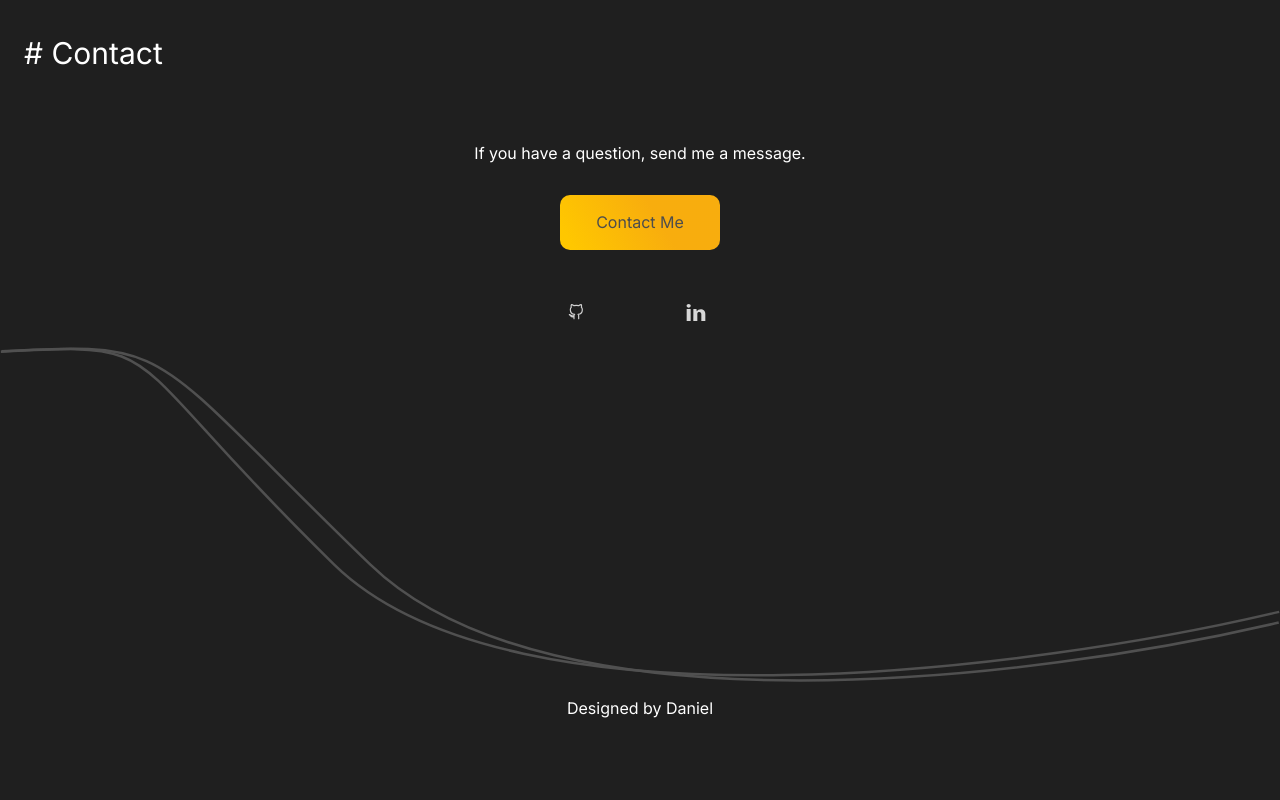
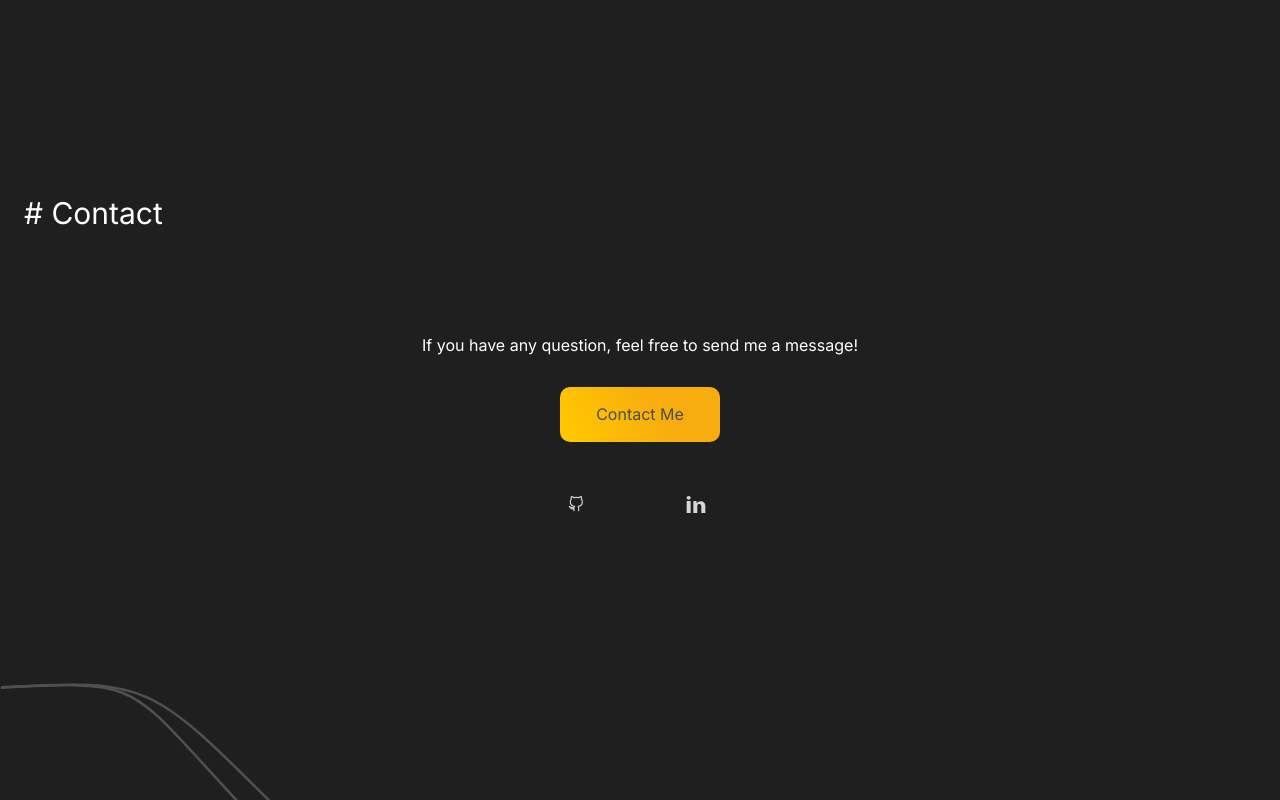
Before and after one commit to NakajimaDaniel/personal-site, a Next.js app: page / in a window 1280 px wide. Shown: the part 3380-4180 px from the top of the page. Before the commit the page ends 4130 px from the top, so only its background shows below. Built offline with nearby package versions, Linux system fonts and the light colour scheme.

Commit message:
fix: updated contact page

```diff
--- a/src/components/Contact/index.jsx
+++ b/src/components/Contact/index.jsx
@@ -7,10 +7,10 @@ export default function Contact() {
       <div className={styles.MainContainer}>
         <span># Contact</span>
         <div className={styles.ContactContent}>
-          <p>If you have a question, send me a message. </p>
+          <p>If you have any question, feel free to send me a message! </p>
           <a>Contact Me</a>
           <div className={styles.ContactInfo}>
-            <a href="">
+            <a href="https://github.com/NakajimaDaniel">
               <img src="github_icon.svg" alt="" />
             </a>
             <a href="">
@@ -18,7 +18,7 @@ export default function Contact() {
             </a>
           </div>
           <img src="contactImg.svg" alt="" />
-          <p>Designed by Daniel</p>
+          <p>Designed by Daniel N.</p>
         </div>
       </div>
     </div>
--- a/src/components/Contact/style.module.scss
+++ b/src/components/Contact/style.module.scss
@@ -2,14 +2,14 @@
 
 .MainContainer {
 
-
+  margin-top: 10rem;
   display: flex;
   flex-direction: column;
 
   span {
     font-size: 30px;
     color: white;
-    padding-bottom: 1rem;
+    padding-bottom: 3rem;
     margin: 1.5rem;
   }
 }
@@ -53,6 +53,7 @@
   img {
     max-width:100vw;
     width: 100%;
+    padding-bottom: 5rem;
   }
 
 }
@@ -63,6 +64,7 @@
   align-items: center;
   justify-content: center;
   padding: 1rem 0;
+  padding-bottom: 5rem;
 
 
   a {
```
